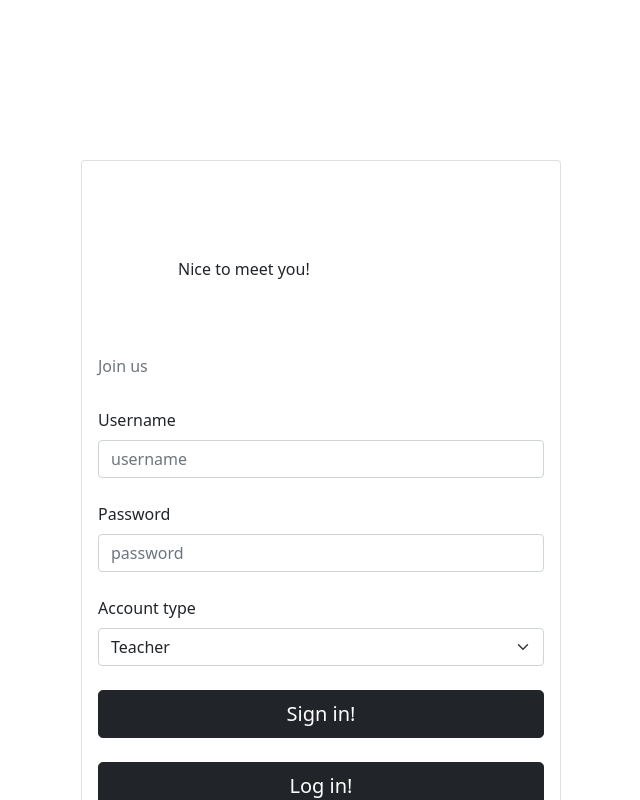
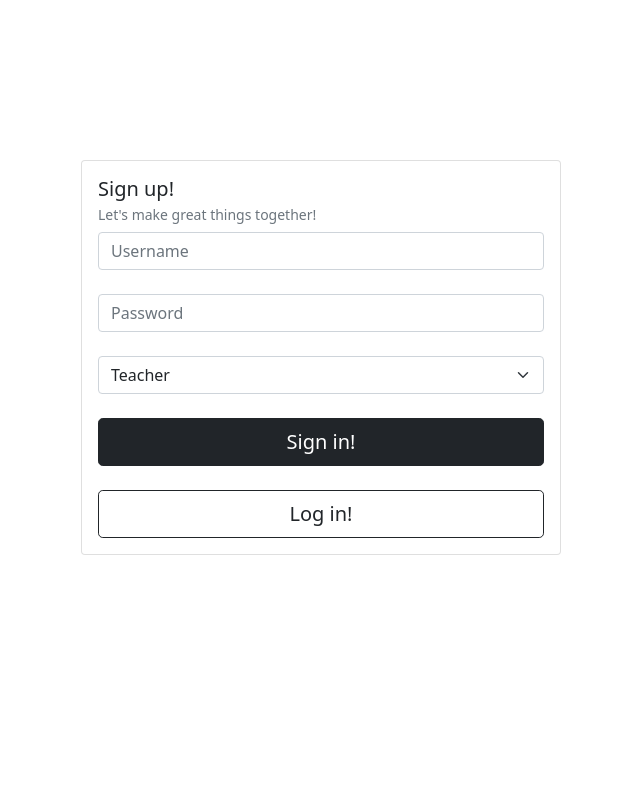
Before and after one commit to Lycanfloof/nextjs-test-manager, a Next.js app: page /registerform in a window 1280 px wide. Shown: the whole page, without its empty margins (367-1007 px from the left). Built offline with nearby package versions, Linux system fonts and the light colour scheme.

Commit message:
Reorganized UI

```diff
--- a/data/currentuser.json
+++ b/data/currentuser.json
@@ -1 +1 @@
-{"currentUser":"Juca"}
+{"currentUser":"Lycanfloof"}
--- a/pages/registerform.js
+++ b/pages/registerform.js
@@ -12,33 +12,32 @@ let state = {
 
 export default function register() {
   return (
-        <div class="center positioned">
+    <div className="center positioned">
       <Card style={{ width: '30rem' }}>
         <Card.Body>
-            <Card.Title class="padd">Nice to meet you! </Card.Title>
-            <Card.Subtitle className="mb-2 text-muted">Join us</Card.Subtitle>
-            <br/>
-
+          <Card.Title>Sign up!</Card.Title>
+          <Card.Subtitle className="mb-2 text-muted">
+            <Form.Text className="text-muted">
+              Let's make great things together!
+            </Form.Text>
+          </Card.Subtitle>
           <Form onSubmit={handleSubmit}>
-                <Form.Label>Username</Form.Label>
-                <Form.Control required placeholder="username" type="text" name="username" onChange={handleInputChange}></Form.Control>
-                <br/>
-                <Form.Label>Password</Form.Label>
-                <Form.Control required placeholder="password" type="password" name="password" onChange={handleInputChange}></Form.Control>
-                <br/>
-                <Form.Label>Account type</Form.Label>
-                <Form.Select aria-label="Default select example" required name="account-type" onChange={handleInputChange}>
+            <Form.Control required placeholder="Username" type="text" name="username" onChange={handleInputChange}></Form.Control>
+            <br />
+            <Form.Control required placeholder="Password" type="password" name="password" onChange={handleInputChange}></Form.Control>
+            <br />
+            <Form.Select required aria-label="Default select example" required name="account-type" onChange={handleInputChange}>
               <option value="1">Teacher</option>
               <option value="2">Student</option>
             </Form.Select>
-                <br/>
+            <br />
             <div className="d-grid gap-2">
               <Button variant="dark" size="lg" type="submit">Sign in!</Button>
             </div>
           </Form>
-              <br/>
+          <br />
           <div className="d-grid gap-2">
-                <Button variant="dark" size="lg" onClick={redirectToLogInForm}>Log in!</Button>
+            <Button variant="outline-dark" size="lg" onClick={redirectToLogInForm}>Log in!</Button>
           </div>
         </Card.Body>
       </Card>
```
Also changed, not shown: pages/index.js (+12 -17 lines). Lines whose indentation alone changed are shown as unchanged.
